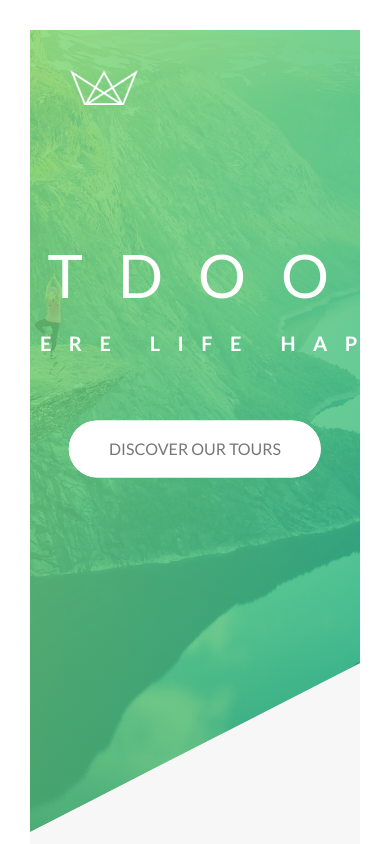
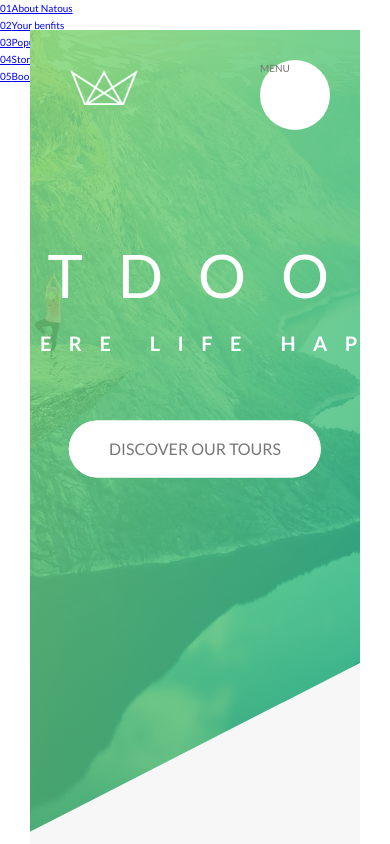
Before and after one commit to amhg/advanced-css, a website: page index.html in a window 390 px wide. Shown: the top 844 px of the page. Drawn offline with Linux system fonts and the light colour scheme.

Commit message:
added Media query

```diff
--- a/index.html
+++ b/index.html
@@ -13,6 +13,27 @@
         <title>Natours | Exciting tours for adventurous people</title>
     </head>
     <body>
+
+        <div class="navigation">
+            <input type="checkbox" class="navigation__checkbox" id="navi-toggle">
+
+            <label for="navi-toggle" class="navigation__button">
+                <span class="navigation__icon">MENU</span>
+            </label>
+
+            <div class="navigation__background">&nbsp;</div>
+
+            <nav class="navigation__nav">
+                <ul class="navigation__list">
+                    <li class="navigation__item"><a href="#" class="navigation__link"><span>01</span>About Natous</a></li>
+                    <li class="navigation__item"><a href="#" class="navigation__link"><span>02</span>Your benfits</a></li>
+                    <li class="navigation__item"><a href="#" class="navigation__link"><span>03</span>Popular tours</a></li>
+                    <li class="navigation__item"><a href="#" class="navigation__link"><span>04</span>Stories</a></li>
+                    <li class="navigation__item"><a href="#" class="navigation__link"><span>05</span>Book now</a></li>
+                    </ul>
+            </nav>
+        </div>
+
         <header class="header">
             <div class="header__logo-box">
                 <img src="img/logo-white.png" alt="Logo" class="header__logo">
--- a/sass/abstracts/_mixins.scss
+++ b/sass/abstracts/_mixins.scss
@@ -5,3 +5,38 @@
         clear:both;
     }
 }
+
+// MEDIA QUERY MANAGER
+/*
+0 - 600px:      Phone
+600 - 900px:    Tablet portrait
+900 - 1200px:   Tablet landscape
+[1200 - 1800] is where our normal styles apply
+1800px + :      Big desktop
+
+$breakpoint arguement choices:
+- phone
+- tab-port
+- tab-land
+- big-desktop
+
+ORDER: Base + typography > general layout + grid > page layout > components
+
+1em = 16px
+*/
+@mixin respond($breakpoint) {
+
+    @if $breakpoint == phone {
+        @media (max-width: 37.5em) { @content };    //600px
+    }
+    @if $breakpoint == tab-port {
+        @media (max-width: 56.25em) { @content };     //900px
+    }
+    @if $breakpoint == tab-land {
+        @media (max-width: 75em) { @content };    //1200px
+    }
+    @if $breakpoint == big-desktop {
+        @media (min-width: 112.5em) { @content };    //1800
+    }
+
+}
--- a/sass/base/_base.scss
+++ b/sass/base/_base.scss
@@ -10,8 +10,33 @@
 html {
     //This defines what 1rem is
     font-size: 62.5%; /* 10 (the px value you want)/16 = 0.625*/
+
+    //900 - 1200px:   Tablet landscape
+    @include respond(tab-land) { // width < 1200?
+        font-size: 56.25%; //1 rem = 9px, 9/16 = 50%
+    }
+
+    //600 - 900px:    Tablet portrait
+    @include respond(tab-port) { // width < 900?
+        font-size: 50%; //1 rem = 8px, 8/16 = 50%
+    }
+
+    //1800px + :      Big desktop
+    @include respond(big-desktop) {
+        font-size: 75%; //1rem = 12, 12/16
+    }
+
+    //Eg. 700px -> applies width < 1200 and width < 900, the last declaration applies
+
 }
 
 body {
     box-sizing: border-box;
+    padding: 3rem;
+
+    @include respond(tab-port) {
+        padding: 0;
+    }
+
+
 }
--- /dev/null
+++ b/sass/layout/_navigation.scss
@@ -0,0 +1,53 @@
+@use "../abstracts/_variables.scss" as var;
+
+.navigation {
+
+    &__checkbox {
+        display: none;
+    }
+
+    &__button {
+        background-color: var.$color-white;
+        height: 7rem;
+        width: 7rem;
+        position: fixed;
+        top: 6rem;
+        right: 6rem;
+        border-radius: 50%;
+        z-index: 2000;
+    }
+
+    //CIRCLE
+    &__background {
+        height: 6rem;
+        width: 6rem;
+        border-radius: 50%;
+        position: fixed;
+        top: 6.5rem;
+        right: 6.5rem;
+        background-image: radial-gradient(var.$color-primary-light, var.$color-primary-dark);
+        z-index: 1000;
+    }
+
+    &__nav {
+        height: 100vh;
+        width: 100%;
+        position: fixed;
+        top: 0;
+        right: 0;
+        //z-index: ;
+
+    }
+
+    &__list {
+
+    }
+
+    &__item {
+
+    }
+
+    &__link {
+
+    }
+}
--- a/sass/main.scss
+++ b/sass/main.scss
@@ -14,5 +14,6 @@
 
 @forward "layout/grid";
 @forward "layout/header";
+@forward "layout/navigation";
 @forward "layout/footer";
 @forward "pages/home";
```
Also changed, not shown: css/style.css, 1 other file.
